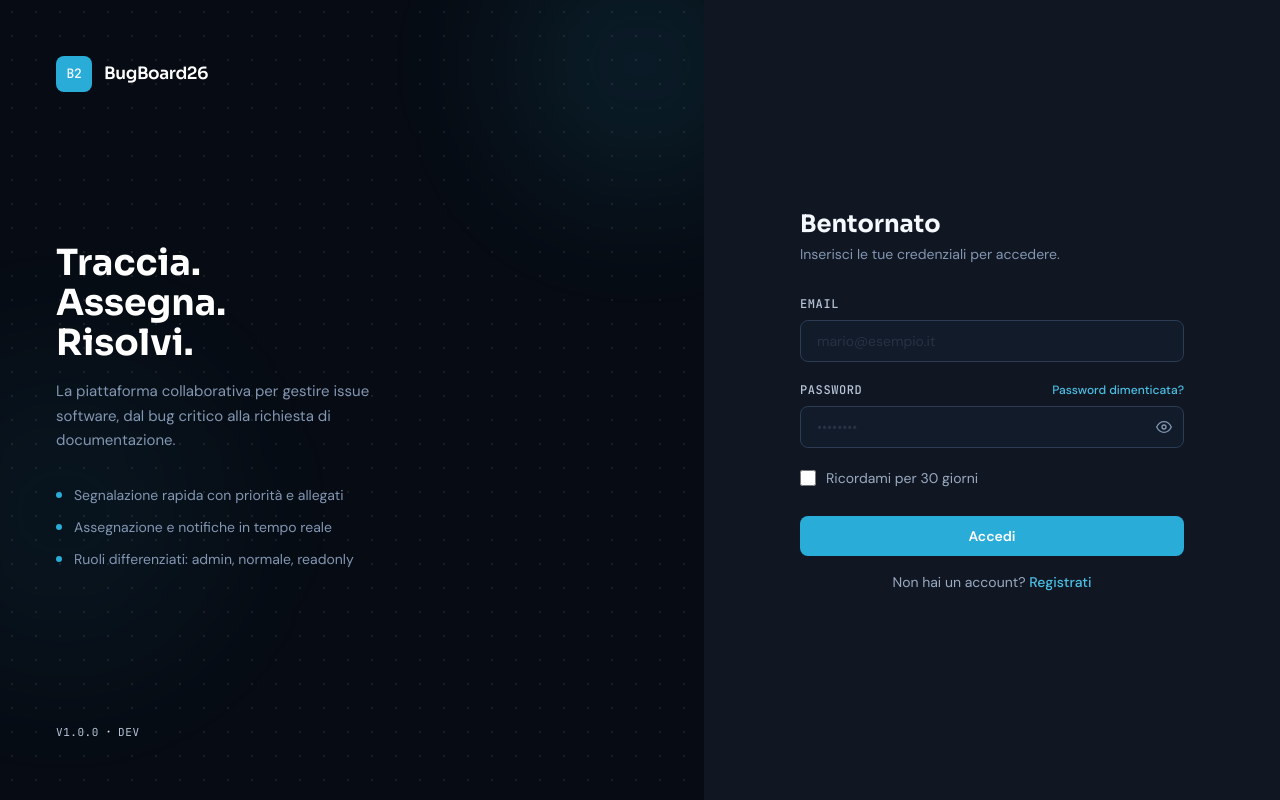
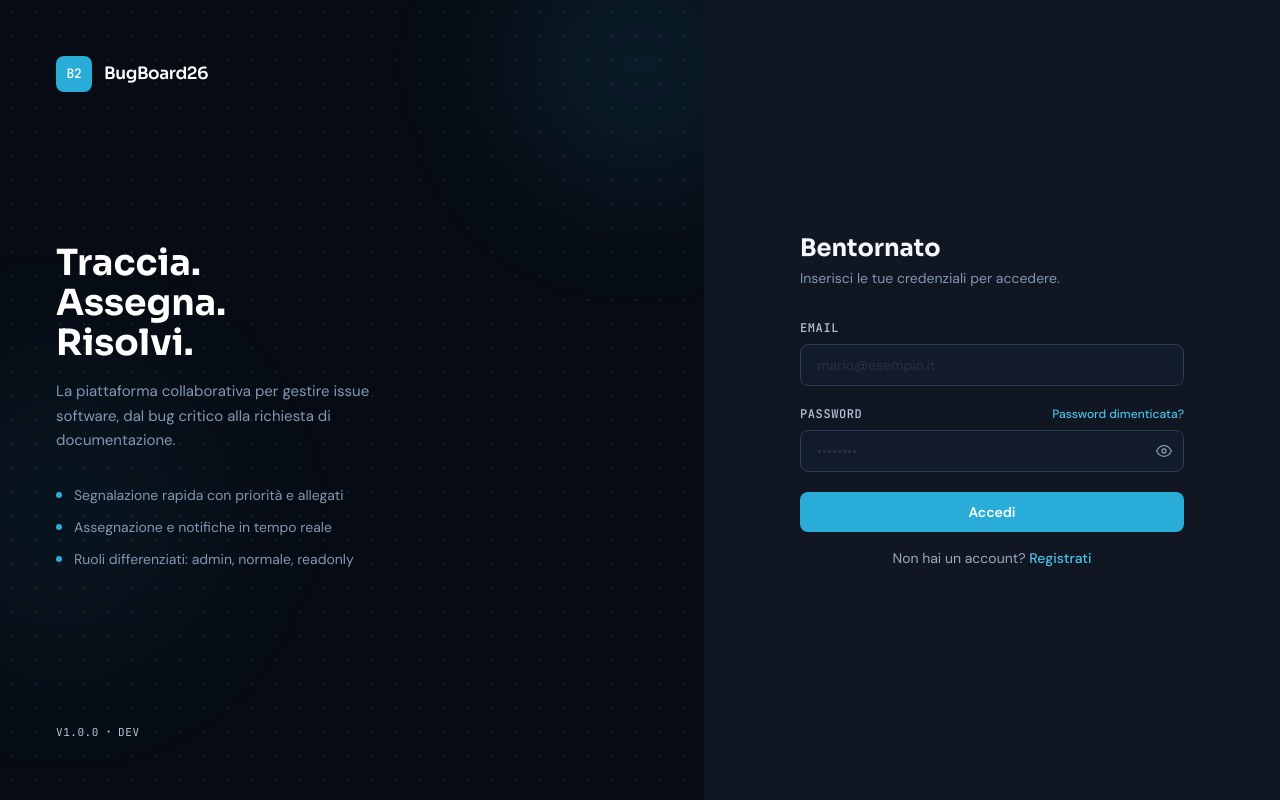
Before and after one commit to rccmolinari/BugBoard2026, a Vue app in the folder frontend/: page / in a window 1280 px wide. Built offline with nearby package versions, Linux system fonts and the light colour scheme.

Commit message:
small change

```diff
--- a/frontend/src/pages/LoginPage.vue
+++ b/frontend/src/pages/LoginPage.vue
@@ -9,7 +9,6 @@ const route = useRoute()
 /* ── Stato del form ─────────────────────────────────────────── */
 const email       = ref('')
 const password    = ref('')
-const rememberMe  = ref(false)
 const showPassword = ref(false)
 
 const emailError    = ref(false)
@@ -220,20 +219,6 @@ function togglePassword() {
             </p>
           </div>
 
-          <!-- Ricordami -->
-          <div class="anim-fade-up delay-4 mb-7 flex items-center gap-2.5">
-            <input
-              v-model="rememberMe"
-              type="checkbox"
-              id="rememberMe"
-              name="rememberMe"
-              class="w-4 h-4 rounded border-ink-300 accent-brand-500 cursor-pointer"
-            />
-            <label for="rememberMe" class="text-sm text-ink-500 cursor-pointer select-none">
-              Ricordami per 30 giorni
-            </label>
-          </div>
-
           <!-- Errore credenziali errate -->
           <div v-show="loginError"
                class="mb-5 px-4 py-3 rounded-lg bg-red-50 border border-red-200 text-red-600 text-sm">
```
